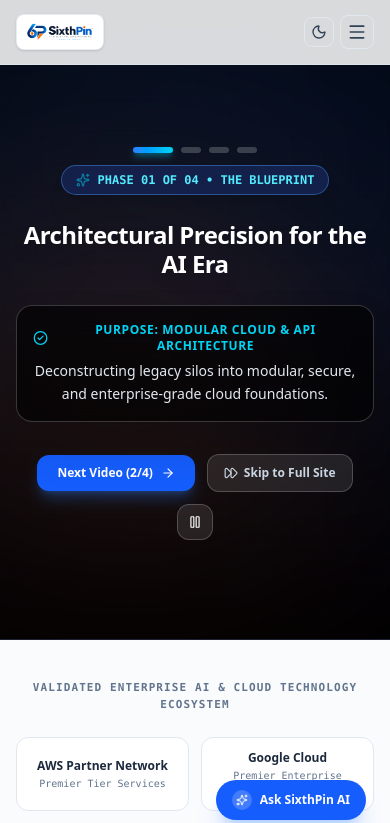
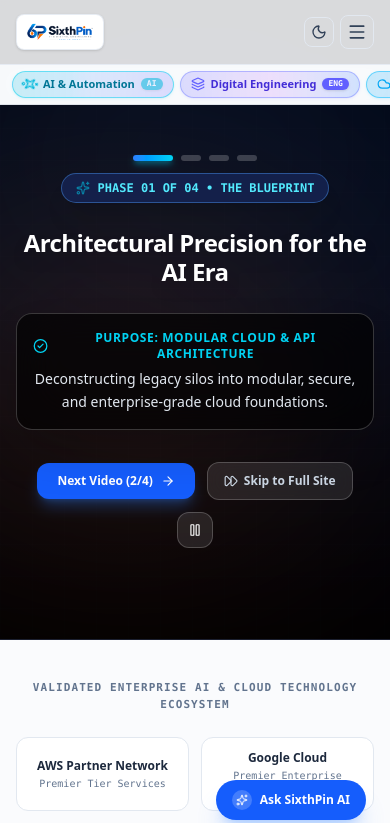
Before and after one commit to prasadkumarg202/sixthPin, a Next.js app: page / in a window 390 px wide. Shown: the top 823 px of the page. Built offline with nearby package versions, Linux system fonts and the light colour scheme.

Commit message:
Add vibrant animated mobile navigation quick-headings bar with gradient background pills

```diff
--- a/src/components/hero/EnterpriseHero.tsx
+++ b/src/components/hero/EnterpriseHero.tsx
@@ -181,7 +181,7 @@
   };
 
   return (
-    <section className="relative pt-24 pb-12 sm:pt-32 sm:pb-16 lg:pt-36 lg:pb-24 overflow-hidden bg-slate-950 text-white border-b border-white/10 transition-colors duration-200 min-h-[640px] flex flex-col justify-center">
+    <section className="relative pt-28 pb-12 sm:pt-32 sm:pb-16 lg:pt-36 lg:pb-24 overflow-hidden bg-slate-950 text-white border-b border-white/10 transition-colors duration-200 min-h-[640px] flex flex-col justify-center">
       {/* HTML5 Video Background Layer - Full Coverage Behind Text */}
       <div className="absolute inset-0 overflow-hidden pointer-events-none z-0">
         {!videoError ? (
--- a/src/components/layout/Navbar.tsx
+++ b/src/components/layout/Navbar.tsx
@@ -327,7 +327,93 @@
         </div>
       </div>
 
-      {/* Mobile Drawer */}
+      {/* --- MOBILE IMPORTANT HEADINGS BAR (Vibrant Colors & Animations) --- */}
+      <div className="lg:hidden w-full border-t border-slate-200/80 dark:border-white/10 bg-slate-50/95 dark:bg-[#070b14]/95 backdrop-blur-md overflow-x-auto scrollbar-none py-1.5 px-3">
+        <div className="flex items-center gap-1.5 w-max">
+          {/* AI & Automation */}
+          <Link
+            href="/services/multi-agent-orchestration"
+            className="flex items-center gap-1.5 px-2.5 py-1 rounded-full text-[11px] font-bold bg-gradient-to-r from-cyan-500/20 via-blue-500/15 to-indigo-500/20 text-cyan-700 dark:text-cyan-300 border border-cyan-400/50 shadow-sm shadow-cyan-500/10 active:scale-95 transition-transform whitespace-nowrap group"
+          >
+            <Sparkles className="w-3.5 h-3.5 text-cyan-500 animate-spin" style={{ animationDuration: "6s" }} />
+            <span>AI & Automation</span>
+            <span className="px-1.5 py-0.2 rounded-full text-[8px] font-mono font-extrabold bg-cyan-500 text-white shadow-sm animate-pulse">
+              AI
+            </span>
+          </Link>
+
+          {/* Digital Engineering */}
+          <Link
+            href="/services/legacy-modernization"
+            className="flex items-center gap-1.5 px-2.5 py-1 rounded-full text-[11px] font-bold bg-gradient-to-r from-indigo-500/20 via-purple-500/15 to-blue-500/20 text-indigo-700 dark:text-indigo-300 border border-indigo-400/50 shadow-sm shadow-indigo-500/10 active:scale-95 transition-transform whitespace-nowrap"
+          >
+            <Layers className="w-3.5 h-3.5 text-indigo-500" />
+            <span>Digital Engineering</span>
+            <span className="px-1.5 py-0.2 rounded-full text-[8px] font-mono font-extrabold bg-indigo-500 text-white shadow-sm">
+              ENG
+            </span>
+          </Link>
+
+          {/* Data & Cloud */}
+          <Link
+            href="/services/cloud-native-platforms"
+            className="flex items-center gap-1.5 px-2.5 py-1 rounded-full text-[11px] font-bold bg-gradient-to-r from-sky-500/20 via-blue-500/15 to-cyan-500/20 text-sky-700 dark:text-sky-300 border border-sky-400/50 shadow-sm shadow-sky-500/10 active:scale-95 transition-transform whitespace-nowrap"
+          >
+            <Cloud className="w-3.5 h-3.5 text-sky-500" />
+            <span>Data & Cloud</span>
+            <span className="px-1.5 py-0.2 rounded-full text-[8px] font-mono font-extrabold bg-sky-500 text-white shadow-sm">
+              CLOUD
+            </span>
+          </Link>
+
+          {/* Solutions */}
+          <Link
+            href="/services"
+            className="flex items-center gap-1.5 px-2.5 py-1 rounded-full text-[11px] font-bold bg-gradient-to-r from-emerald-500/20 via-teal-500/15 to-green-500/20 text-emerald-700 dark:text-emerald-300 border border-emerald-400/50 shadow-sm shadow-emerald-500/10 active:scale-95 transition-transform whitespace-nowrap"
+          >
+            <Cpu className="w-3.5 h-3.5 text-emerald-500" />
+            <span>Solutions</span>
+            <span className="px-1.5 py-0.2 rounded-full text-[8px] font-mono font-extrabold bg-emerald-500 text-white shadow-sm">
+              CORE
+            </span>
+          </Link>
+
+          {/* Case Studies */}
+          <Link
+            href="/case-studies"
+            className="flex items-center gap-1.5 px-2.5 py-1 rounded-full text-[11px] font-bold bg-gradient-to-r from-amber-500/20 via-orange-500/15 to-yellow-500/20 text-amber-700 dark:text-amber-300 border border-amber-400/50 shadow-sm shadow-amber-500/10 active:scale-95 transition-transform whitespace-nowrap"
+          >
+            <Activity className="w-3.5 h-3.5 text-amber-500" />
+            <span>Case Studies</span>
+            <span className="px-1.5 py-0.2 rounded-full text-[8px] font-mono font-extrabold bg-amber-500 text-white shadow-sm">
+              ROI
+            </span>
+          </Link>
+
+          {/* Insights */}
+          <Link
+            href="/insights"
+            className="flex items-center gap-1.5 px-2.5 py-1 rounded-full text-[11px] font-bold bg-gradient-to-r from-rose-500/20 via-pink-500/15 to-purple-500/20 text-rose-700 dark:text-rose-300 border border-rose-400/50 shadow-sm shadow-rose-500/10 active:scale-95 transition-transform whitespace-nowrap"
+          >
+            <FileText className="w-3.5 h-3.5 text-rose-500" />
+            <span>Insights</span>
+            <span className="px-1.5 py-0.2 rounded-full text-[8px] font-mono font-extrabold bg-rose-500 text-white shadow-sm">
+              NEW
+            </span>
+          </Link>
+
+          {/* Company */}
+          <Link
+            href="/company/about"
+            className="flex items-center gap-1.5 px-2.5 py-1 rounded-full text-[11px] font-bold bg-gradient-to-r from-slate-500/20 via-slate-600/15 to-blue-500/20 text-slate-700 dark:text-slate-200 border border-slate-300 dark:border-white/20 shadow-sm active:scale-95 transition-transform whitespace-nowrap"
+          >
+            <Users className="w-3.5 h-3.5 text-slate-500 dark:text-slate-300" />
+            <span>Company</span>
+          </Link>
+        </div>
+      </div>
+
+      {/* Mobile Full Drawer */}
       {mobileMenuOpen && (
         <div className="lg:hidden bg-white dark:bg-[#060911] border-b border-slate-200 dark:border-white/10 px-4 pt-3 pb-8 space-y-4 max-h-[85vh] overflow-y-auto shadow-2xl">
           <div className="space-y-3">
```
